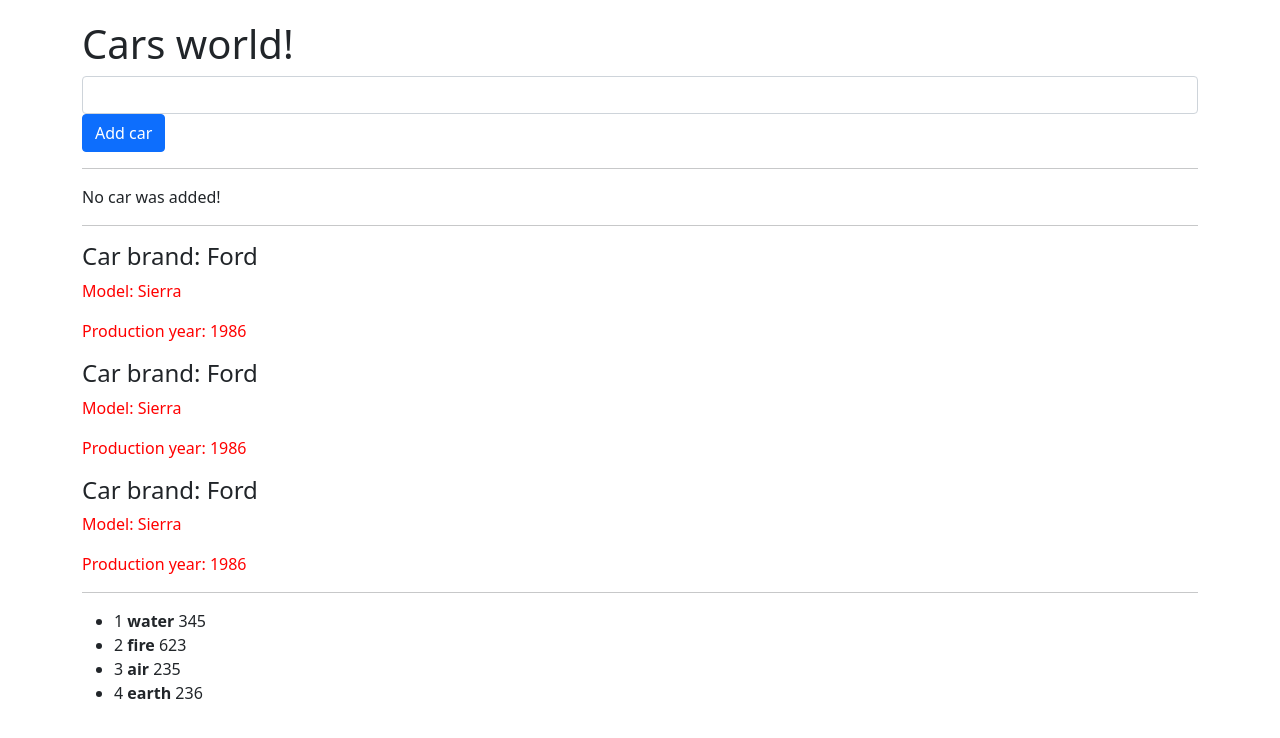
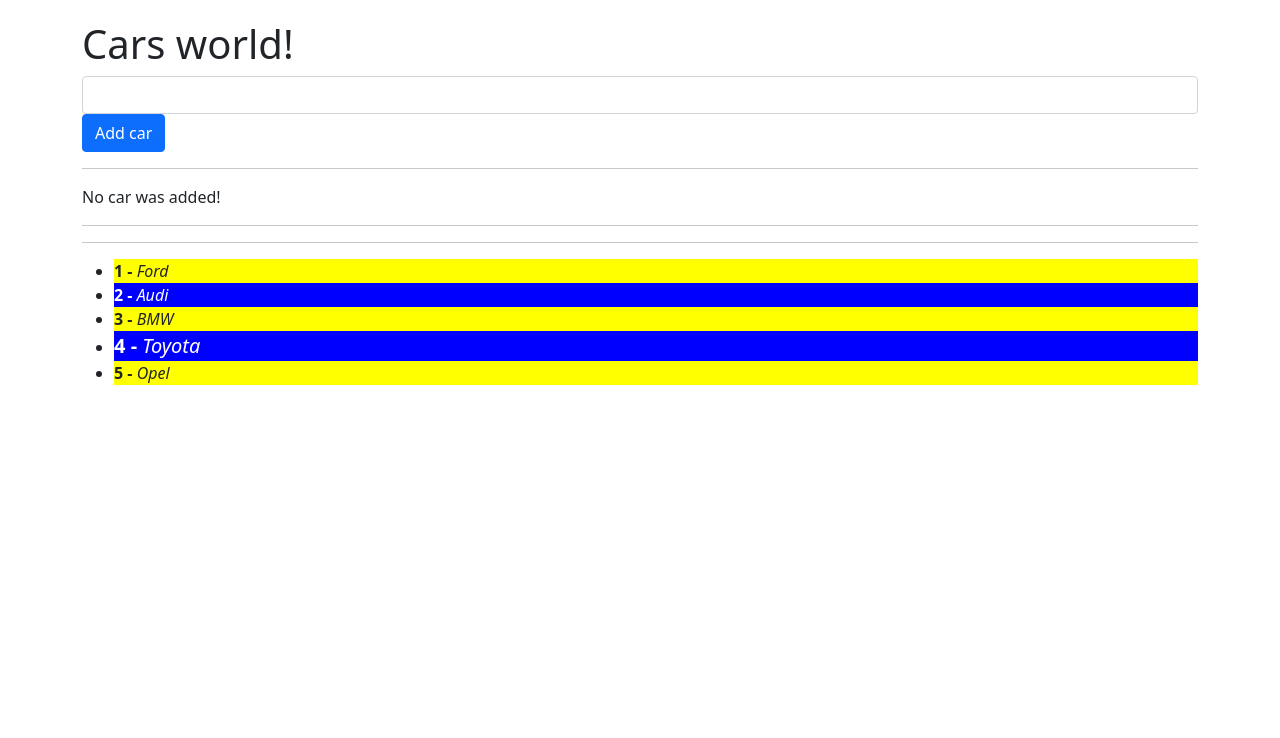
Before and after one commit to Meelenych/learningAng, an Angular app: page / in a window 1280 px wide. Shown: the top 738 px of the page. Built offline with nearby package versions, Linux system fonts and the light colour scheme.

Commit message:
ngStyle, ngClass

```diff
--- a/src/app/cars/cars.component.css
+++ b/src/app/cars/cars.component.css
@@ -0,0 +1,3 @@
+.big-text {
+  font-size: 20px;
+}
--- a/src/app/cars/cars.component.html
+++ b/src/app/cars/cars.component.html
@@ -24,15 +24,29 @@
 <!-- <div class="app-car"></div>
 <hr /> -->
 
-<div class="app-car" *ngFor="let car of cars"></div>
+<!-- <div class="app-car" *ngFor="let car of cars"></div> -->
 
 <hr />
 
 <ul>
+  <li *ngFor="let car of cars; let idx = index">
+    <div
+      [ngStyle]="{
+        'background-color': (idx + 1) % 2 === 0 ? 'blue' : 'yellow',
+        color: (idx + 1) % 2 === 0 ? 'white' : ''
+      }"
+      [ngClass]="{ 'big-text': setBigCarText(car) }"
+    >
+      <b>{{ idx + 1 }} - </b> <i>{{ car }}</i>
+    </div>
+  </li>
+</ul>
+
+<!-- <ul>
   <li *ngFor="let item of items; let idx = index">
     {{ idx + 1 }} <b>{{ item.name }} </b> {{ item.id }}
   </li>
-</ul>
+</ul> -->
 
 <!-- <input type="text" class="form-control" (input)="onKeyUp($event)" /> -->
 
--- a/src/app/cars/cars.component.ts
+++ b/src/app/cars/cars.component.ts
@@ -22,13 +22,13 @@
 
   carName = '';
   addCarStatus = false;
-  cars = ['Ford', 'Audi', 'BMW'];
-  items = [
-    { id: 345, name: 'water' },
-    { id: 623, name: 'fire' },
-    { id: 235, name: 'air' },
-    { id: 236, name: 'earth' }
-  ];
+  cars = ['Ford', 'Audi', 'BMW', 'Toyota', 'Opel'];
+  // items = [
+  //   { id: 345, name: 'water' },
+  //   { id: 623, name: 'fire' },
+  //   { id: 235, name: 'air' },
+  //   { id: 236, name: 'earth' }
+  // ];
 
   constructor() {
   }
@@ -38,6 +38,10 @@
     this.addCarStatus = true;
     this.cars.push(this.carName);
     this.carName = '';
+  }
+
+  setBigCarText(car: string) {
+    return car.length > 4 ? true : false;
   }
 
   // onKeyUp(event: Event): void {
```
